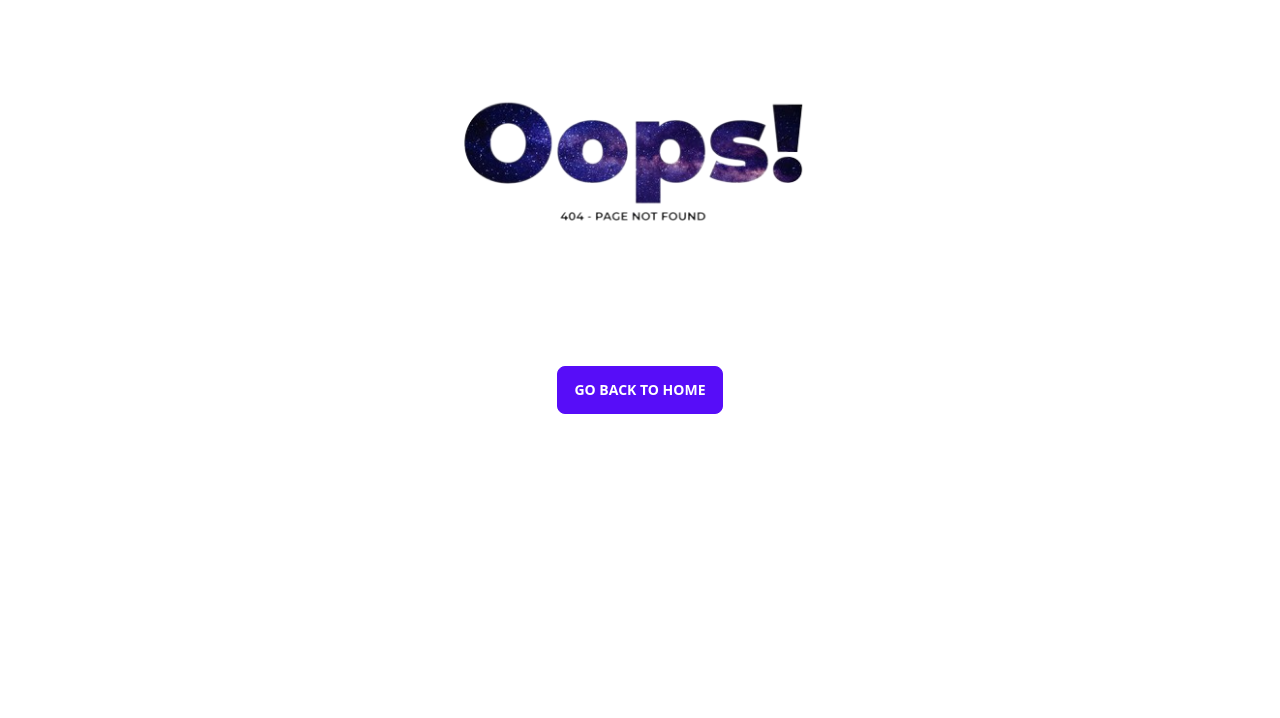
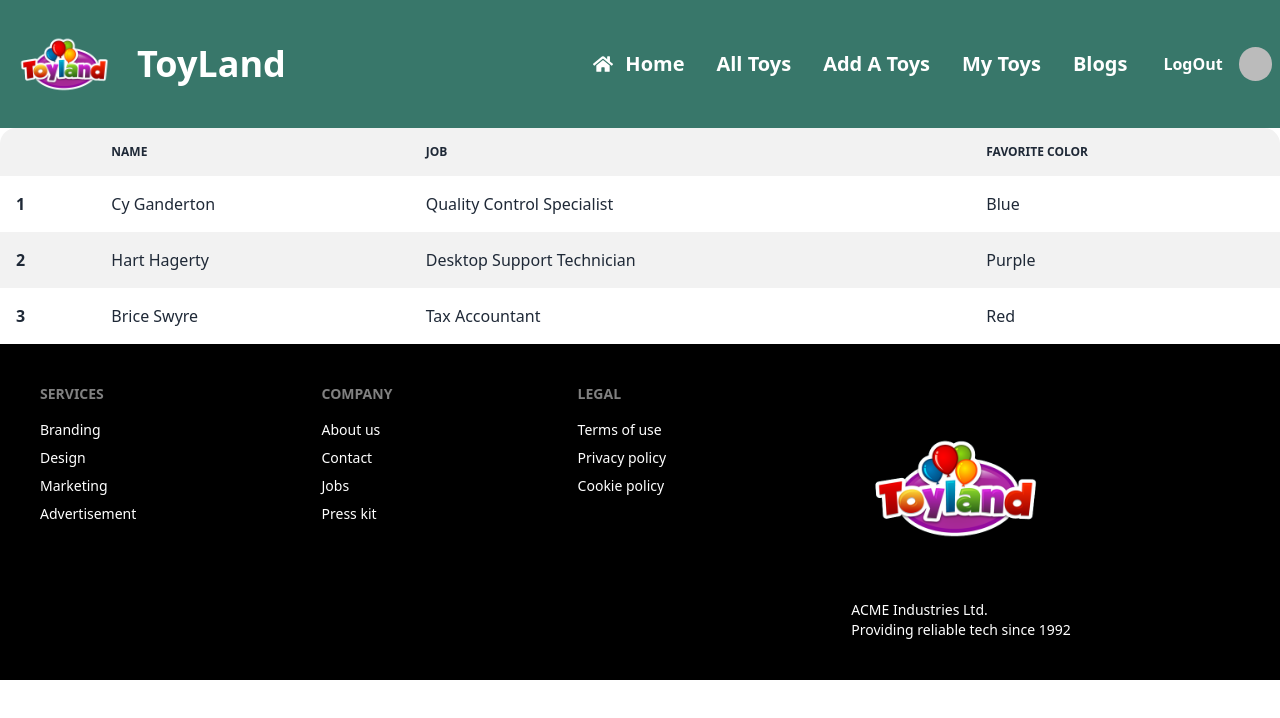
Before and after one commit to fensami/toyland-client, a React (Vite) app: page /myToys in a window 1280 px wide. Shown: the top 718 px of the page. Built offline with nearby package versions, Linux system fonts and the light colour scheme; no server answers; sample sign-in values are in the browser's storage.

Commit message:
create mytoys page and connect to email sigle data

```diff
--- a/src/Components/Home/banner/Banner.jsx
+++ b/src/Components/Home/banner/Banner.jsx
@@ -6,7 +6,7 @@ const Banner = () => {
       <div className='bg-dark'>
         <div className="relative">
         <img
-          className="mx-auto w-full"
+          className="mx-auto w-full "
           src="https://media.istockphoto.com/id/182704582/photo/horserace-toys-in-a-funfair.jpg?b=1&s=170667a&w=0&k=20&c=xqrjrdgvgQS1MT6ZPZH662vT4DWVy4SUMPH51Z82wXc="
           alt="Banner Image"
         />
--- a/src/Components/Pages/MyToys/MyToys.jsx
+++ b/src/Components/Pages/MyToys/MyToys.jsx
@@ -1,9 +1,56 @@
-import React from 'react';
+import React, { useContext, useEffect, useState } from 'react';
+import { AuthContext } from '../../../Providers/AuthProvider';
+import { useNavigate } from 'react-router-dom';
 
 const MyToys = () => {
+    const {user} = useContext(AuthContext)
+    const [myToys , setMyToys] = useState([])
+    // const navigate = useNavigate();
+    const url = `http://localhost:5000/allToys?sellerEmail=${user?.email}`
+
+    useEffect(() => {
+        fetch(url)
+        .then(res => res.json())
+        .then(data=> setMyToys(data))
+    },[])
     return (
         <div>
-            this is my tois section
+            <div className="overflow-x-auto">
+  <table className="table table-zebra w-full">
+    {/* head */}
+    <thead>
+      <tr>
+        <th></th>
+        <th>Name</th>
+        <th>Job</th>
+        <th>Favorite Color</th>
+      </tr>
+    </thead>
+    <tbody>
+      {/* row 1 */}
+      <tr>
+        <th>1</th>
+        <td>Cy Ganderton</td>
+        <td>Quality Control Specialist</td>
+        <td>Blue</td>
+      </tr>
+      {/* row 2 */}
+      <tr>
+        <th>2</th>
+        <td>Hart Hagerty</td>
+        <td>Desktop Support Technician</td>
+        <td>Purple</td>
+      </tr>
+      {/* row 3 */}
+      <tr>
+        <th>3</th>
+        <td>Brice Swyre</td>
+        <td>Tax Accountant</td>
+        <td>Red</td>
+      </tr>
+    </tbody>
+  </table>
+</div>
         </div>
     );
 };
--- a/src/Components/Pages/Navbar/Navbar.jsx
+++ b/src/Components/Pages/Navbar/Navbar.jsx
@@ -24,9 +24,9 @@ const Navbar = () => {
             <li><Link to='/allToys'>All Toys</Link></li>
             {
               user && <>
+                <li><Link to='/addToys'>Add A Toys</Link></li>
 
-                  <li><a>My Toys</a></li>
-                  <li><Link to='/addToys'>Add A Toys</Link></li>
+                <li><Link to='/myToys'>My Toys</Link></li>
 
               </>
             }
@@ -46,9 +46,9 @@ const Navbar = () => {
 
           {
             user && <>
+              <li><Link to='/addToys'>Add A Toys</Link></li>
 
-                <li><a>My Toys</a></li>
-                <li><Link to='/addToys'>Add A Toys</Link></li>
+              <li><Link to='/myToys'>My Toys</Link></li>
 
             </>
           }
@@ -60,9 +60,9 @@ const Navbar = () => {
   </Link> */}
       <div>
         {
-          user ?
-            <Link><button className="w-full py-2 px-4 text-white rounded hover:bg-[#0a2d26]" onClick={handleLogout} type="submit">LogOut</button></Link> :
-            <Link to='/login'><button className="w-full py-2 px-4 text-white rounded hover:bg-[#0a2d26]" type="submit">Login</button>
+          user?.email?
+            <Link><button className="w-full py-2 px-4 text-white rounded hover:bg-[#0a2d26] font-bold" onClick={handleLogout} type="submit">LogOut</button></Link> :
+            <Link to='/login'><button className="w-full py-2 px-4 text-white rounded hover:bg-[#0a2d26] font-bold" type="submit">Login</button>
             </Link>
         }
         <div>
--- a/src/Routes/Routes.jsx
+++ b/src/Routes/Routes.jsx
@@ -7,6 +7,8 @@ import ErrorPage from "../Components/Pages/Errorpage/ErrorPage";
 import Blogs from "../Components/Pages/Blogs/Blogs";
 import AddToys from "../Components/Pages/AddToys/AddToys";
 import AllToys from "../Components/Pages/AllToys/AllToys";
+import MyToys from "../Components/Pages/MyToys/MyToys";
+import PrivateRoute from "./PrivateRoute";
 
 const router = createBrowserRouter([
     {
@@ -37,6 +39,10 @@ const router = createBrowserRouter([
                 path: 'allToys',
                 element: <AllToys></AllToys>,
                 loader: () => fetch('http://localhost:5000/allToys')
+            },
+            {
+                path: 'myToys',
+                element: <PrivateRoute><MyToys></MyToys></PrivateRoute>
             }
         ]
     },
```
